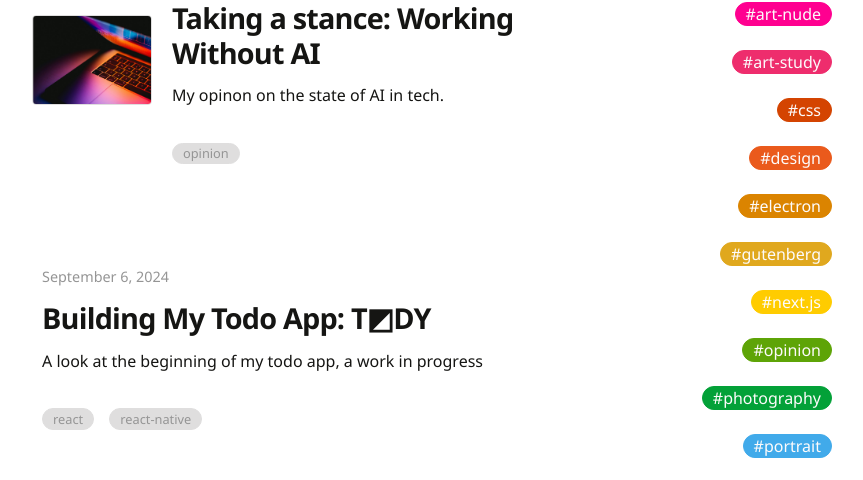
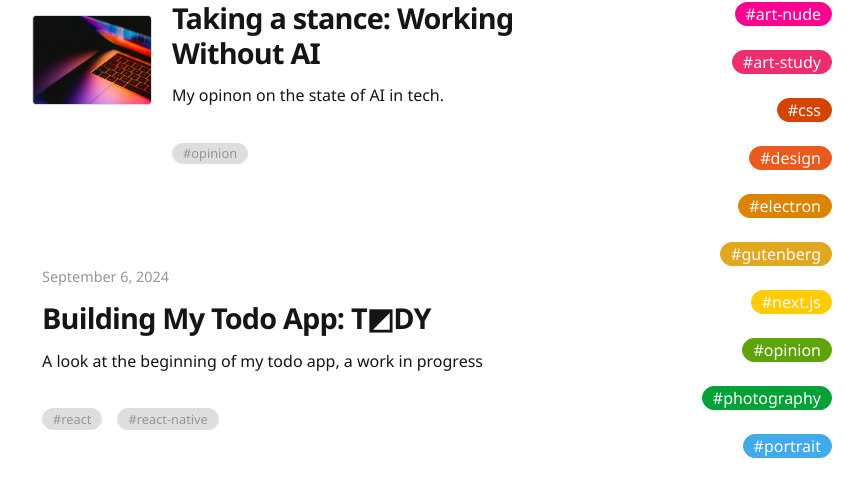
Before and after one commit to jomurgel/jomurgel-learn, a Next.js app: page /blog in a window 1280 px wide. Shown: the part 888-1368 px from the top of the page, without its empty margins (208-1071 px from the left). Built offline with nearby package versions, Linux system fonts and the light colour scheme.

Commit message:
Update index.tsx

```diff
--- a/src/components/PostCard/index.tsx
+++ b/src/components/PostCard/index.tsx
@@ -107,7 +107,7 @@ export const CardRender = ( { type, post }: { type: SlugOptions, post: BlogPost
                     {post.tags.sort().map( ( tag ) => {
                       const nextTag = slugify( tag )
                       return (
-                        <li data-tag={nextTag} key={`${post.slug}-${nextTag}`}><Link href={`/tag/${nextTag}/`}>{nextTag}</Link></li> )
+                        <li data-tag={nextTag} key={`${post.slug}-${nextTag}`}><Link href={`/tag/${nextTag}/`}>#{nextTag}</Link></li> )
                     } )}
                   </ul>
                 </nav>
```
